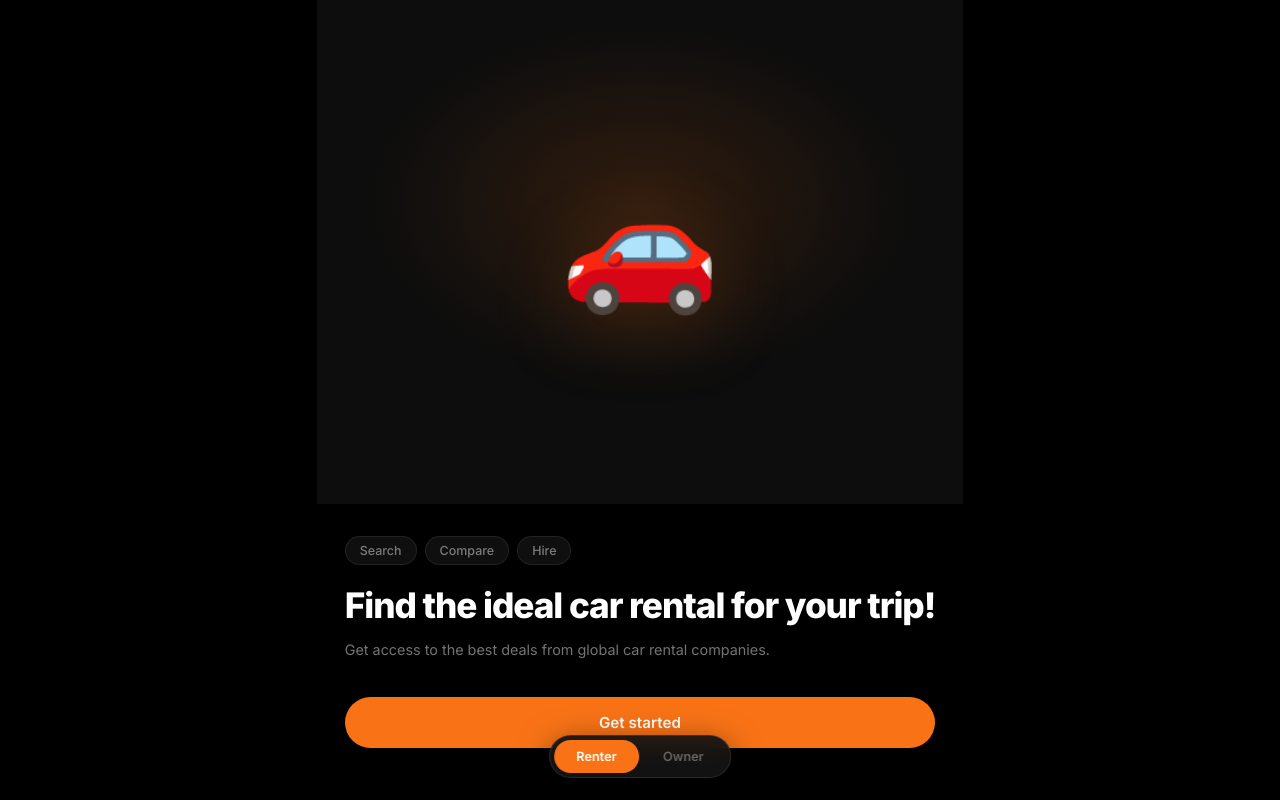
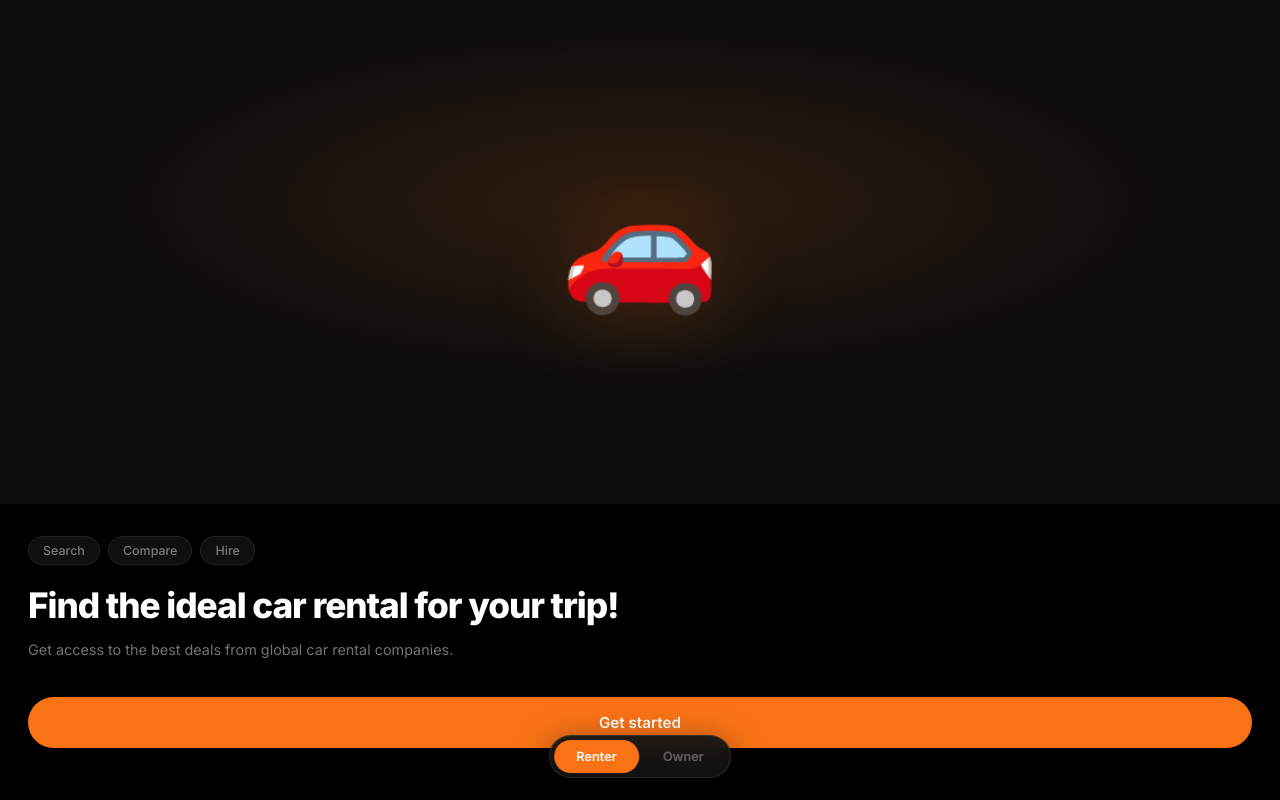
Before and after one commit to psshamshin/Dash-app, a React (Vite) app: page / in a window 1280 px wide. Built offline with nearby package versions, Linux system fonts and the light colour scheme.

Commit message:
Fix full-width layout on mobile — remove max-width constraint

```diff
--- a/src/App.jsx
+++ b/src/App.jsx
@@ -94,12 +94,15 @@ export default function App() {
     )
   }
 
+  const hideToggle = screen === 'car' || screen === 'chat'
+
   return (
-    <>
+    <div style={{ width: '100%', minHeight: '100dvh', position: 'relative' }}>
       {content}
 
       {/* Floating role toggle — hidden on booking screens */}
-      <div className="role-float" style={{ display: (screen === 'car' || screen === 'chat') ? 'none' : 'flex' }}>
+      {!hideToggle && (
+        <div className="role-float">
           <button
             className={`role-float-btn ${role === 'renter' ? 'active' : ''}`}
             onClick={() => handleRoleChange('renter')}
@@ -113,6 +116,7 @@ export default function App() {
             Owner
           </button>
         </div>
-    </>
+      )}
+    </div>
   )
 }
--- a/src/index.css
+++ b/src/index.css
@@ -33,16 +33,13 @@ html, body {
 }
 
 #root {
-  display: flex;
-  justify-content: center;
-  align-items: flex-start;
+  width: 100%;
   min-height: 100dvh;
 }
 
 .app-shell {
   position: relative;
   width: 100%;
-  max-width: 430px;
   min-height: 100dvh;
   background: var(--bg);
   overflow: hidden;
```
Lines whose indentation alone changed are shown as unchanged.
